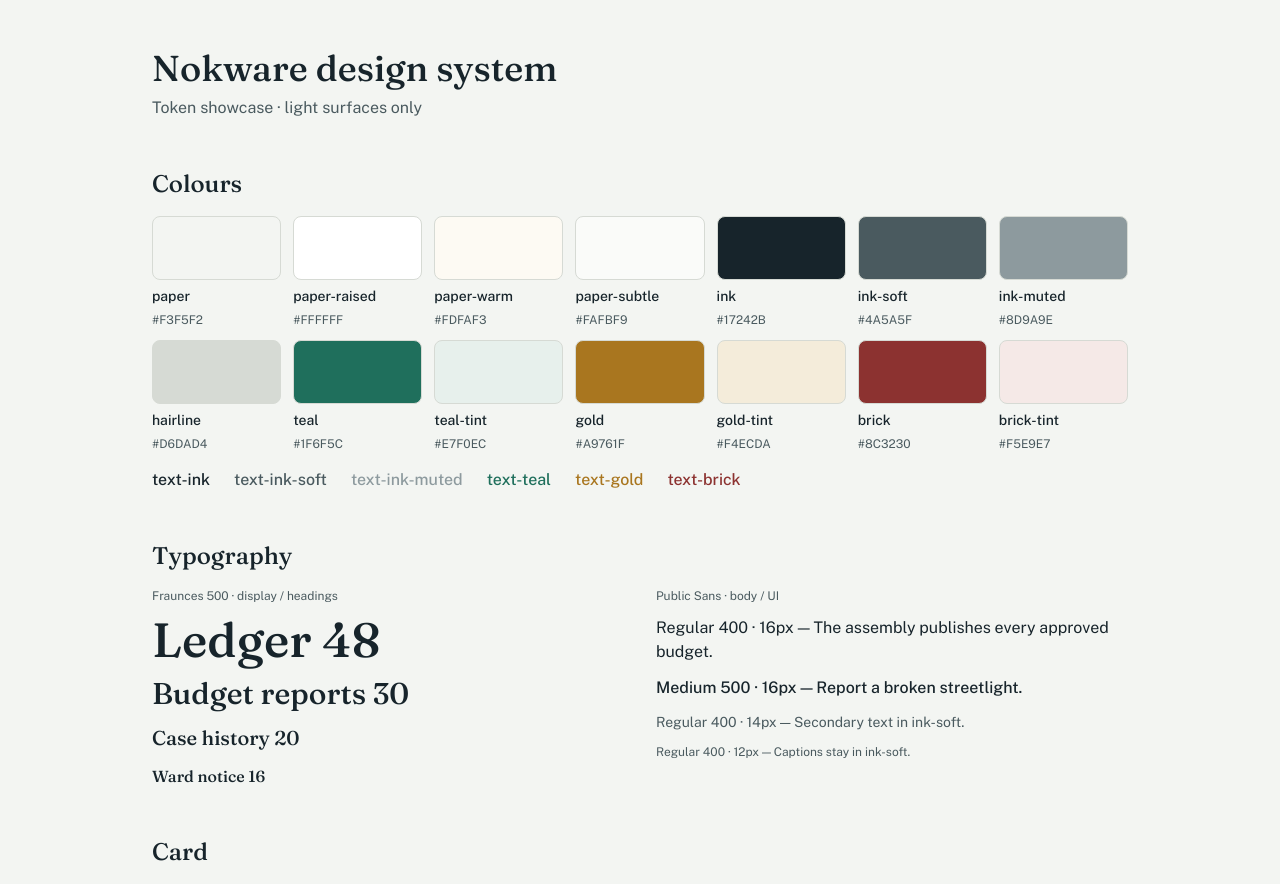
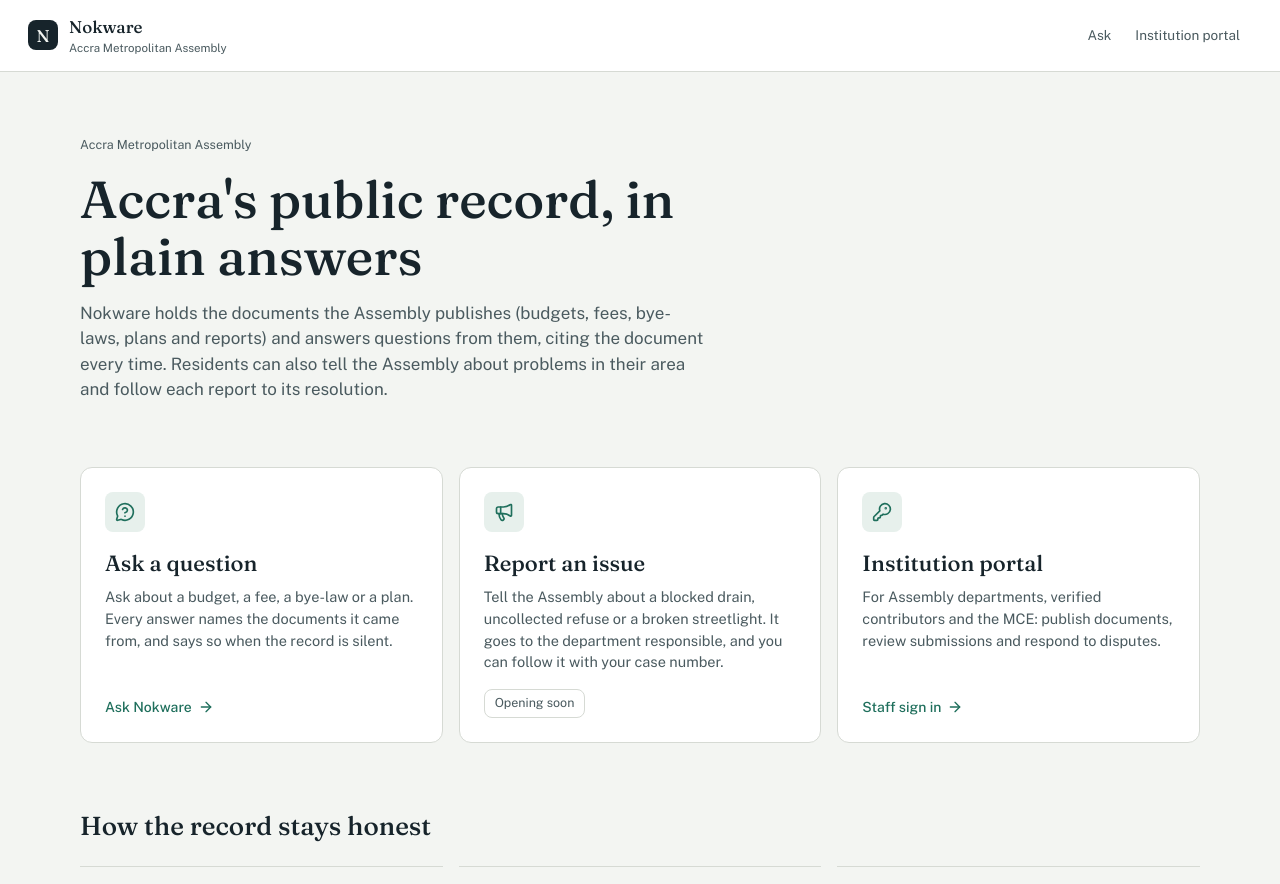
Before and after one commit to jaymingle/nokware, a Next.js app in the folder frontend/: page / in a window 1280 px wide. Shown: the top 884 px of the page. Built offline with nearby package versions, Linux system fonts and the light colour scheme; no server answers.

Commit message:
feat(frontend): Nokware landing page; token showcase moves to dev-only /dev/tokens

```diff
--- /dev/null
+++ b/frontend/src/app/(public)/page.tsx
@@ -0,0 +1,28 @@
+import { EntryPoints } from "@/components/landing/entry-points";
+import { Principles } from "@/components/landing/principles";
+
+import type { Metadata } from "next";
+
+export const metadata: Metadata = {
+  title: { absolute: "Nokware · Accra's public record" },
+  description:
+    "Ask questions of the Accra Metropolitan Assembly's published documents, with every answer cited, and report issues in your area.",
+};
+
+export default function HomePage() {
+  return (
+    <div className="mx-auto flex w-full max-w-[1120px] flex-col gap-12 sm:gap-16">
+      <section className="flex max-w-[64ch] flex-col gap-4 pt-2 sm:pt-6">
+        <p className="text-[12.5px] text-ink-soft">Accra Metropolitan Assembly</p>
+        <h1 className="text-[36px] leading-[1.1] sm:text-[52px]">Accra&apos;s public record, in plain answers</h1>
+        <p className="text-[17px] text-ink-soft">
+          Nokware holds the documents the Assembly publishes (budgets, fees, bye-laws, plans and reports) and answers
+          questions from them, citing the document every time. Residents can also tell the Assembly about problems in
+          their area and follow each report to its resolution.
+        </p>
+      </section>
+      <EntryPoints />
+      <Principles />
+    </div>
+  );
+}
--- a/frontend/src/app/page.tsx
+++ b/frontend/src/app/dev/tokens/page.tsx
@@ -1,4 +1,4 @@
-import type { ReactNode } from "react";
+import { notFound } from "next/navigation";
 
 import { Button } from "@/components/ui/button";
 import {
@@ -10,10 +10,16 @@
   CardTitle,
 } from "@/components/ui/card";
 
+import type { Metadata } from "next";
+import type { ReactNode } from "react";
+
 type Swatch = { name: string; hex: string; className: string };
 
-// Temporary token showcase. Hex values are display labels copied from the spec;
-// if a swatch's colour and its label disagree, the CSS token is miswired.
+export const metadata: Metadata = { title: "Design tokens", robots: { index: false } };
+
+// Developer-only token showcase: a 404 in production builds. Hex values are
+// display labels copied from the spec; if a swatch's colour and its label
+// disagree, the CSS token is miswired.
 const SWATCHES: Swatch[] = [
   { name: "paper", hex: "#F3F5F2", className: "bg-paper" },
   { name: "paper-raised", hex: "#FFFFFF", className: "bg-paper-raised" },
@@ -125,7 +131,8 @@
   );
 }
 
-export default function Home() {
+export default function DesignTokensPage() {
+  if (process.env.NODE_ENV === "production") notFound();
   return (
     <main className="mx-auto flex w-full max-w-5xl flex-col gap-12 px-6 py-12">
       <header className="flex flex-col gap-2">
--- /dev/null
+++ b/frontend/src/components/landing/entry-points.tsx
@@ -0,0 +1,94 @@
+import Link from "next/link";
+import { ArrowRightIcon, KeyRoundIcon, MegaphoneIcon, MessageCircleQuestionIcon } from "lucide-react";
+
+import { Tag } from "@/components/documents/tag";
+
+import type { LucideIcon } from "lucide-react";
+
+// Citizen reporting opens when the report form ships (Citizen Reports, R4).
+const REPORTING_OPEN = false;
+
+type Entry = {
+  icon: LucideIcon;
+  title: string;
+  body: string;
+  action: string;
+  href: string | null;
+  testId: string;
+};
+
+const ENTRIES: Entry[] = [
+  {
+    icon: MessageCircleQuestionIcon,
+    title: "Ask a question",
+    body: "Ask about a budget, a fee, a bye-law or a plan. Every answer names the documents it came from, and says so when the record is silent.",
+    action: "Ask Nokware",
+    href: "/ask",
+    testId: "landing-ask",
+  },
+  {
+    icon: MegaphoneIcon,
+    title: "Report an issue",
+    body: "Tell the Assembly about a blocked drain, uncollected refuse or a broken streetlight. It goes to the department responsible, and you can follow it with your case number.",
+    action: "Report an issue",
+    href: REPORTING_OPEN ? "/report" : null,
+    testId: "landing-report",
+  },
+  {
+    icon: KeyRoundIcon,
+    title: "Institution portal",
+    body: "For Assembly departments, verified contributors and the MCE: publish documents, review submissions and respond to disputes.",
+    action: "Staff sign in",
+    href: "/login",
+    testId: "landing-portal",
+  },
+];
+
+function EntryCard({ entry }: { entry: Entry }) {
+  const Icon = entry.icon;
+  const content = (
+    <>
+      <span aria-hidden className="grid size-10 place-items-center rounded-lg bg-teal-tint text-teal">
+        <Icon className="size-5" />
+      </span>
+      <div className="flex flex-1 flex-col gap-2">
+        <h2 className="text-[22px] leading-snug">{entry.title}</h2>
+        <p className="text-[14.5px] text-ink-soft">{entry.body}</p>
+      </div>
+      {entry.href ? (
+        <span className="inline-flex items-center gap-1.5 text-[14px] font-medium text-teal">
+          {entry.action}
+          <ArrowRightIcon aria-hidden className="size-4 transition-transform group-hover:translate-x-0.5" />
+        </span>
+      ) : (
+        <Tag tone="neutral">Opening soon</Tag>
+      )}
+    </>
+  );
+  const frame = "flex h-full flex-col items-start gap-4 rounded-xl border bg-card p-6";
+  if (!entry.href) {
+    return (
+      <div className={frame} data-testid={entry.testId} aria-disabled>
+        {content}
+      </div>
+    );
+  }
+  return (
+    <Link href={entry.href} className={`group ${frame} transition-colors hover:border-teal`} data-testid={entry.testId}>
+      {content}
+    </Link>
+  );
+}
+
+/** The three ways in: Ask, report an issue, and the portal for staff. */
+export function EntryPoints() {
+  return (
+    <ul className="grid gap-4 md:grid-cols-3">
+      {ENTRIES.map((entry) => (
+        <li key={entry.testId}>
+          <EntryCard entry={entry} />
+        </li>
+      ))}
+    </ul>
+  );
+}
--- /dev/null
+++ b/frontend/src/components/landing/principles.tsx
@@ -0,0 +1,34 @@
+const PRINCIPLES = [
+  {
+    title: "Every answer carries its source",
+    body: "Ask answers only from documents in the Ledger and cites each one: who published it, and a link to the PDF.",
+  },
+  {
+    title: "Nothing reaches the public unsigned",
+    body: "Documents come from Assembly departments, or from verified contributors whose submissions the department reviews first.",
+  },
+  {
+    title: "Silence is stated, not filled",
+    body: "Where the Ledger holds nothing on a question, Nokware says so, and points to your right to request the information.",
+  },
+];
+
+/** How the record stays trustworthy, in three lines. */
+export function Principles() {
+  return (
+    <section aria-labelledby="principles" className="flex flex-col gap-5">
+      <h2 id="principles" className="text-[26px]">
+        How the record stays honest
+      </h2>
+      <ol className="grid gap-4 md:grid-cols-3">
+        {PRINCIPLES.map((principle, index) => (
+          <li key={principle.title} className="flex flex-col gap-1.5 border-t border-hairline pt-4">
+            <span className="font-heading text-[15px] text-teal tabular-nums">0{index + 1}</span>
+            <h3 className="text-[17px] leading-snug">{principle.title}</h3>
+            <p className="text-[14px] text-ink-soft">{principle.body}</p>
+          </li>
+        ))}
+      </ol>
+    </section>
+  );
+}
--- a/frontend/src/components/public/public-header.tsx
+++ b/frontend/src/components/public/public-header.tsx
@@ -1,23 +1,46 @@
+"use client";
+
 import Link from "next/link";
+import { usePathname } from "next/navigation";
+import type { ReactNode } from "react";
 
 import { Brand } from "@/components/portal/brand";
+import { cn } from "@/lib/utils";
 
-/** The public site's header: the brand, and the way in for Assembly staff and contributors. */
+function NavLink({ href, testId, children }: { href: string; testId: string; children: ReactNode }) {
+  const active = usePathname() === href;
+  return (
+    <Link
+      href={href}
+      aria-current={active ? "page" : undefined}
+      className={cn(
+        "rounded-lg px-3 py-2 text-[13.5px] whitespace-nowrap transition-colors",
+        active ? "font-medium text-ink" : "text-ink-soft hover:text-ink",
+      )}
+      data-testid={testId}
+    >
+      {children}
+    </Link>
+  );
+}
+
+/** The public site's header: home, Ask, and the way in for Assembly staff and contributors. */
 export function PublicHeader() {
   return (
     <header className="border-b bg-paper-raised">
-      <div className="mx-auto flex w-full max-w-[1360px] items-center justify-between gap-4 px-5 py-3.5 sm:px-7">
-        <Link href="/ask" aria-label="Nokware Ask" className="min-w-0" data-testid="public-home">
+      <div className="mx-auto flex w-full max-w-[1360px] items-center justify-between gap-3 px-5 py-3.5 sm:px-7">
+        <Link href="/" aria-label="Nokware home" className="min-w-0" data-testid="public-home">
           <Brand />
         </Link>
-        <Link
-          href="/login"
-          className="shrink-0 rounded-lg px-3 py-2 text-[13.5px] whitespace-nowrap text-ink-soft transition-colors hover:text-ink"
-          data-testid="public-portal-link"
-        >
-          <span className="sm:hidden">Portal</span>
-          <span className="hidden sm:inline">Institution portal</span>
-        </Link>
+        <nav aria-label="Main" className="flex shrink-0 items-center">
+          <NavLink href="/ask" testId="public-ask-link">
+            Ask
+          </NavLink>
+          <NavLink href="/login" testId="public-portal-link">
+            <span className="sm:hidden">Portal</span>
+            <span className="hidden sm:inline">Institution portal</span>
+          </NavLink>
+        </nav>
       </div>
     </header>
   );
```
